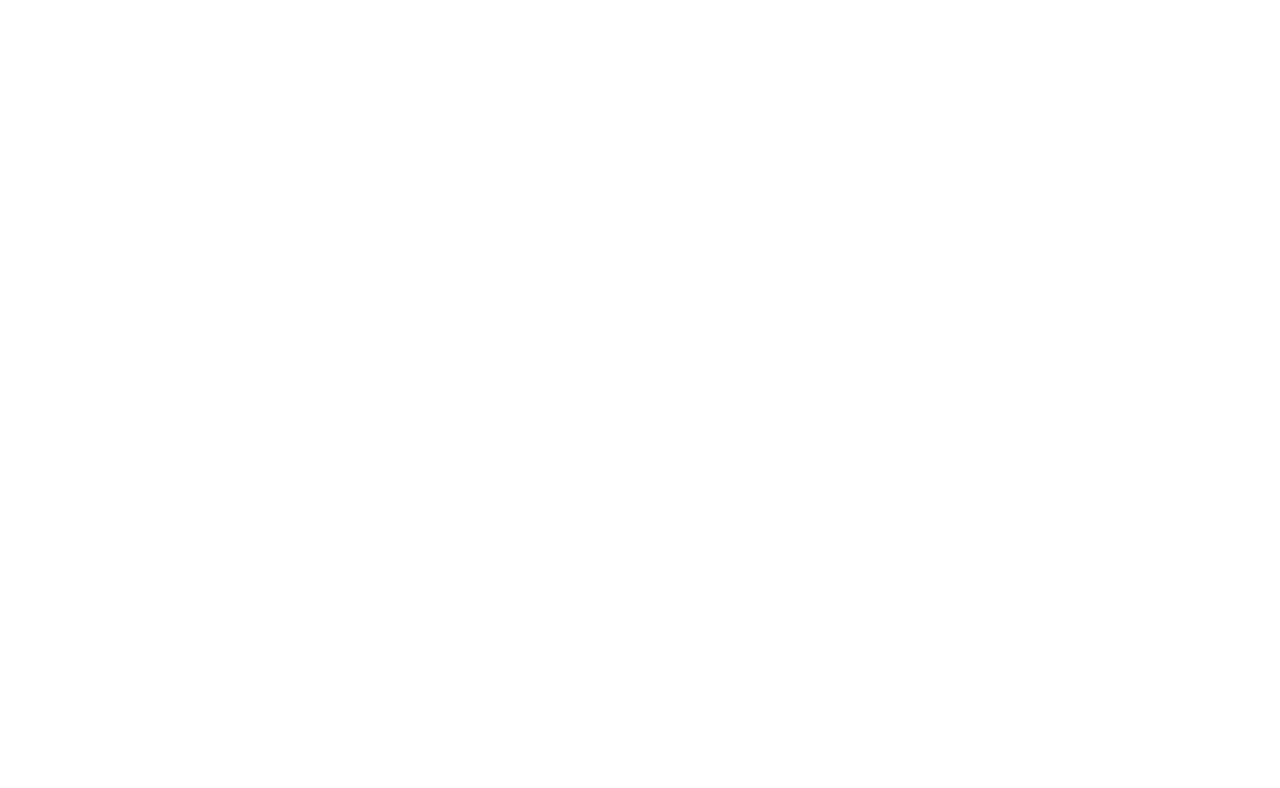
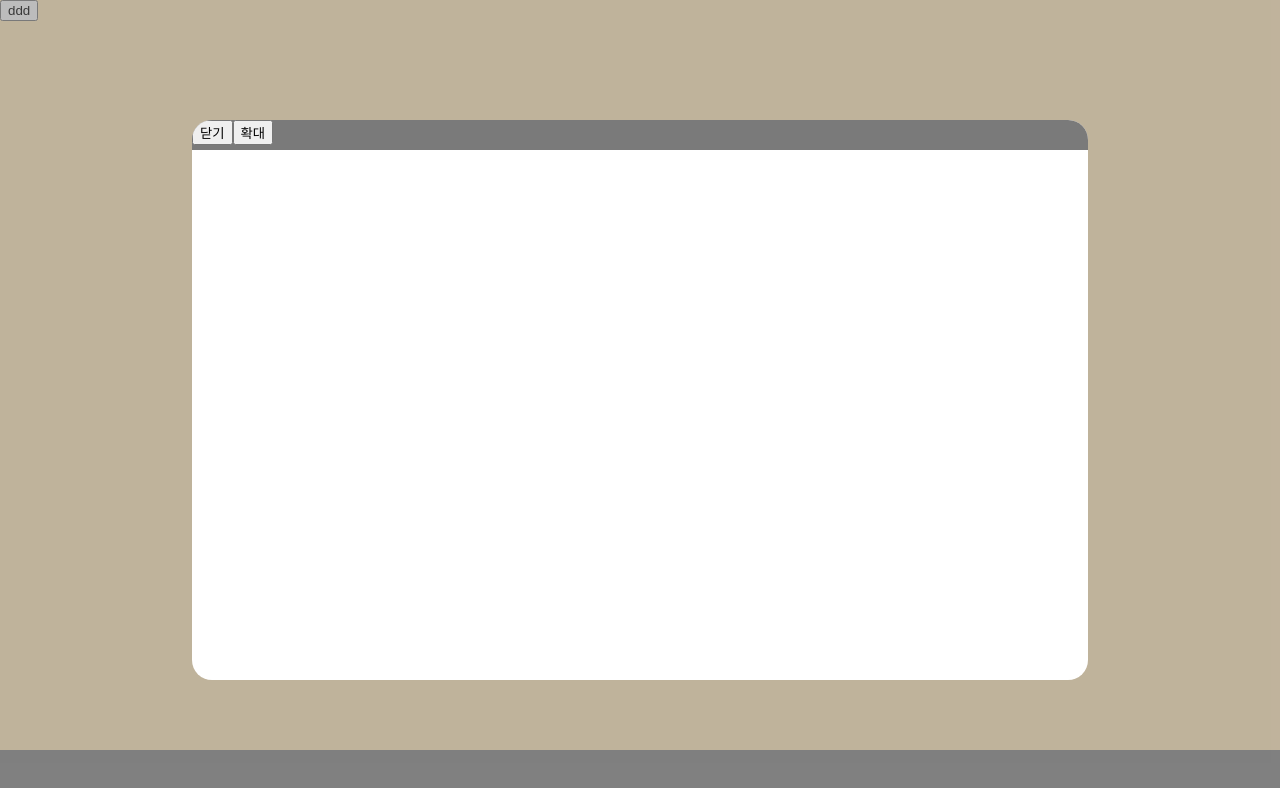
Before and after one commit to CCCWS/ddd, a React (Create React App) app: page /test1 in a window 1280 px wide. Before the commit this address had no page. Shown: the top 788 px of the page. Built offline with nearby package versions, Linux system fonts and the light colour scheme.

Commit message:
portfolio

```diff
--- a/src/App.tsx
+++ b/src/App.tsx
@@ -1,15 +1,19 @@
 import React from "react";
 import { Route, Routes } from "react-router-dom";
 
-import GlobalStyle from "./global-style";
+import GlobalStyle from "./GlobalStyle";
+
 import Main from "@Page/Main";
+import Folder1 from "@Page/Folder/Folder1";
 
 function App() {
   return (
     <>
       <GlobalStyle />
       <Routes>
-        <Route path={"/"} element={<Main />} />
+        <Route path={"/"} element={<Main />}>
+          <Route path={"/test1"} element={<Folder1 />} />
+        </Route>
       </Routes>
     </>
   );
--- a/src/global-style.ts
+++ b/src/GlobalStyle.ts
@@ -5,6 +5,10 @@ const GlobalStyle = createGlobalStyle`
     box-sizing: border-box;
 }
 
+body{
+    margin: 0;
+}
+
 `;
 
 export default GlobalStyle;
--- /dev/null
+++ b/src/Page/Folder/Folder1.tsx
@@ -0,0 +1,49 @@
+import React, { useState } from "react";
+import { useNavigate } from "react-router-dom";
+import styled from "styled-components";
+
+const Folder1 = () => {
+  const nav = useNavigate();
+  const [isFull, setIsFull] = useState<boolean>(false);
+  return (
+    <Div>
+      <Box isFull={isFull}>
+        <Header onDoubleClick={() => setIsFull((prev) => !prev)}>
+          <button onClick={() => nav(-1)}>닫기</button>
+          <button onClick={() => setIsFull((prev) => !prev)}>확대</button>
+        </Header>
+      </Box>
+    </Div>
+  );
+};
+
+const Div = styled.div`
+  width: 100%;
+  height: 100%;
+  background-color: #7e7e7e73;
+
+  position: absolute;
+  top: 0;
+
+  display: flex;
+  justify-content: center;
+  align-items: center;
+`;
+
+const Box = styled.div<{ isFull: boolean }>`
+  width: ${(props) => (props.isFull ? "100%" : "70%")};
+  height: ${(props) => (props.isFull ? "100%" : "70%")};
+  background-color: white;
+  border-radius: ${(props) => (props.isFull ? "0" : "20px")};
+  overflow: hidden;
+
+  transition: 0.5s;
+`;
+
+const Header = styled.div`
+  width: 100%;
+  height: 30px;
+  background-color: #7a7a7a;
+`;
+
+export default Folder1;
--- a/src/Page/Main.tsx
+++ b/src/Page/Main.tsx
@@ -1,8 +1,37 @@
 import React from "react";
 import styled from "styled-components";
+import { useNavigate, useLocation, Outlet } from "react-router-dom";
 
 const Main = () => {
-  return <div>Main</div>;
+  const nav = useNavigate();
+  const { pathname } = useLocation();
+
+  console.log(pathname);
+
+  return (
+    <Div>
+      <button onClick={() => nav("test1")}>ddd</button>
+      <Footer></Footer>
+      <Outlet />
+    </Div>
+  );
 };
 
+const Div = styled.div`
+  width: 100vw;
+  height: 100vh;
+  background-color: wheat;
+
+  position: relative;
+`;
+
+const Footer = styled.div`
+  width: 100%;
+  height: 50px;
+  background-color: gray;
+
+  position: fixed;
+  bottom: 0;
+`;
+
 export default Main;
```
